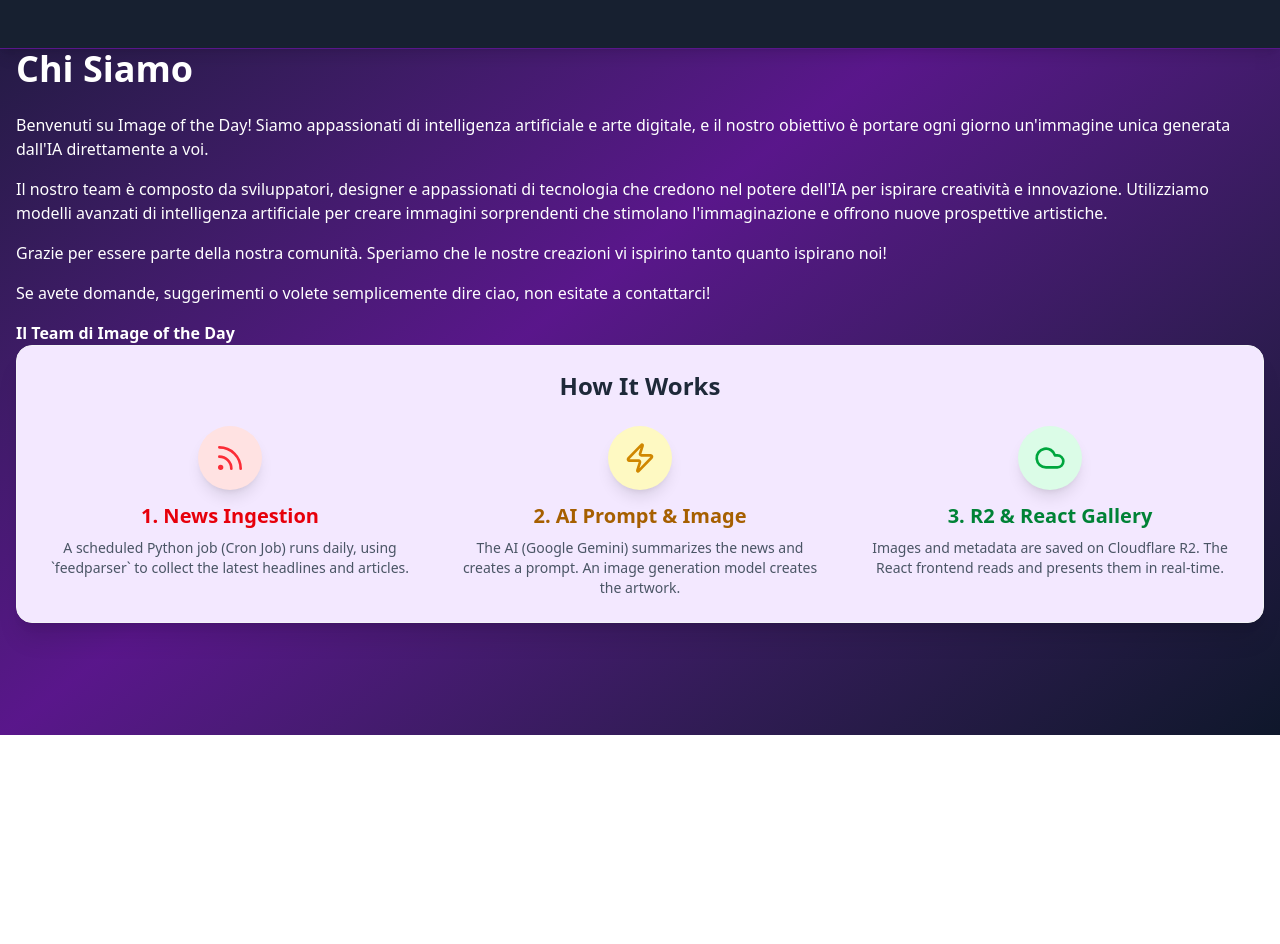
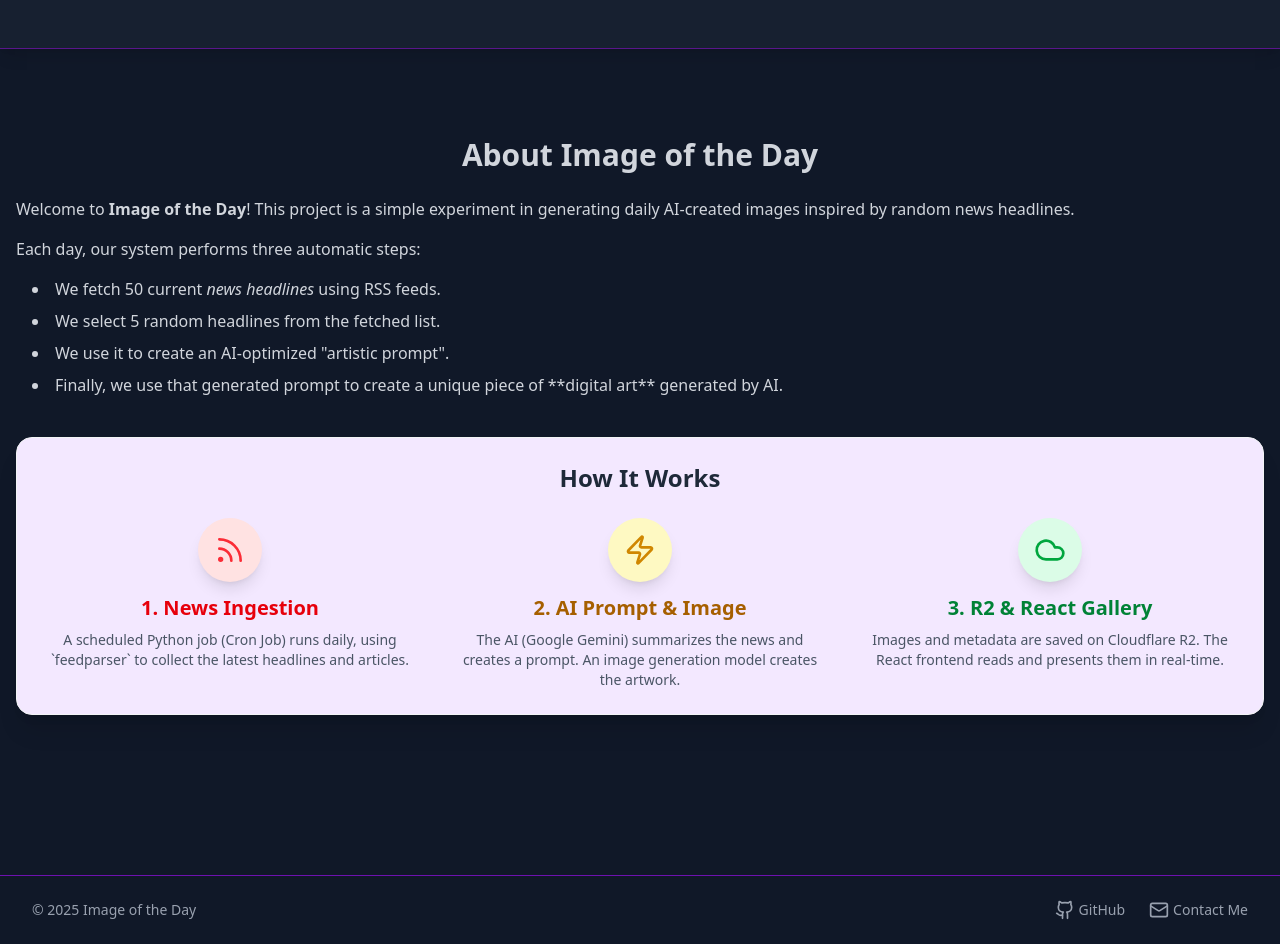
Before and after one commit to loreBianchi/image-of-the-day-fe, a React (Vite) app: page /about in a window 1280 px wide. Shown: the part 240-1184 px from the top of the page. Before the commit the page ends 975 px from the top, so only its background shows below. Built offline with nearby package versions, Linux system fonts and the light colour scheme.

Commit message:
styling templete

```diff
--- a/src/App.tsx
+++ b/src/App.tsx
@@ -1,20 +1,16 @@
-import { Header } from './components/Header';
-import { Layout } from './components/Layout';
-import { Route, Routes } from 'react-router-dom';
-import Gallery from './pages/Gallery';
-import About from './pages/About';
+import { Layout } from "./components/Layout";
+import { Route, Routes } from "react-router-dom";
+import Gallery from "./pages/Gallery";
+import About from "./pages/About";
 
 function App() {
   return (
     <Layout>
-      <Header />
-      <main className="container mx-auto px-4 pb-16">
-        <Routes>
-          <Route path="/" element={<Gallery />} />
-          <Route path="/about" element={<About />} />
-          <Route path="*" element={<h1>404 - Pagina Non Trovata</h1>} />
-        </Routes>
-      </main>
+      <Routes>
+        <Route path="/" element={<Gallery />} />
+        <Route path="/about" element={<About />} />
+        <Route path="*" element={<h1>404 - Pagina Non Trovata</h1>} />
+      </Routes>
     </Layout>
   );
 }
--- /dev/null
+++ b/src/components/Footer.tsx
@@ -0,0 +1,38 @@
+import { Github, Mail } from "lucide-react";
+import React from "react";
+
+export const Footer: React.FC = () => {
+  const currentYear = new Date().getFullYear();
+
+  return (
+    <footer className="bg-gray-900 border-t border-purple-800 text-gray-400 py-6 mt-12">
+      <div className="container mx-auto px-4 sm:px-6 lg:px-8">
+        <div className="flex flex-col md:flex-row justify-between items-center text-sm space-y-4 md:space-y-0">
+          <p>&copy; {currentYear} Image of the Day</p>
+
+          <div className="flex space-x-6">
+            <a
+              href="https://github.com/loreBianchi/image-of-the-day-fe" // Sostituisci con il tuo repo
+              target="_blank"
+              rel="noopener noreferrer"
+              className="flex items-center hover:text-purple-400 transition"
+              aria-label="GitHub Repository"
+            >
+              <Github className="w-5 h-5 mr-1" />
+              GitHub
+            </a>
+
+            <a
+              href="mailto:lorebianchi456@gmail.com" // Sostituisci con la tua email
+              className="flex items-center hover:text-purple-400 transition"
+              aria-label="Contattami via Email"
+            >
+              <Mail className="w-5 h-5 mr-1" />
+              Contact Me
+            </a>
+          </div>
+        </div>
+      </div>
+    </footer>
+  );
+};
--- a/src/components/Layout.tsx
+++ b/src/components/Layout.tsx
@@ -1,4 +1,6 @@
 import type { FC, ReactNode } from "react";
+import { Footer } from "./Footer";
+import { Header } from "./Header";
 
 type LayoutProps = {
   children: ReactNode;
@@ -8,11 +10,16 @@ type LayoutProps = {
 export const Layout: FC<LayoutProps> = ({ children, classNames }) => {
   return (
     <div
-      className={`min-h-screen bg-linear-to-br from-slate-900 via-purple-900 to-slate-900 ${
+      className={`min-h-screen flex flex-col bg-gray-900 text-gray-100 ${ // Ho semplificato il tuo gradiente che usava classi non standard di Tailwind
         classNames ?? ""
       }`}
     >
-      {children}
+      <Header />
+      <main className="container mx-auto px-4 py-16">
+        {children}
+      </main>
+
+      <Footer />
     </div>
   );
 };
--- a/src/pages/About.tsx
+++ b/src/pages/About.tsx
@@ -1,23 +1,24 @@
-import React from 'react';
-import { WorkflowDesc } from '../components/WorflowDesc';
+import React from "react";
+import { WorkflowDesc } from "../components/WorflowDesc";
 
 const About: React.FC = () => {
   return (
-    <div className="text-white">
-      <h1 className="text-4xl font-bold mb-6">Chi Siamo</h1>
+    <div className="text-gray-300 my-6">
+      <h2 className="text-3xl font-bold mb-6 text-center">About Image of the Day</h2>
       <p className="mb-4">
-        Benvenuti su Image of the Day! Siamo appassionati di intelligenza artificiale e arte digitale, e il nostro obiettivo è portare ogni giorno un'immagine unica generata dall'IA direttamente a voi.
+        Welcome to <b>Image of the Day</b>! This project is a simple experiment in generating daily
+        AI-created images inspired by random news headlines.
       </p>
-      <p className="mb-4">
-        Il nostro team è composto da sviluppatori, designer e appassionati di tecnologia che credono nel potere dell'IA per ispirare creatività e innovazione. Utilizziamo modelli avanzati di intelligenza artificiale per creare immagini sorprendenti che stimolano l'immaginazione e offrono nuove prospettive artistiche.
-      </p>
-      <p className="mb-4">
-        Grazie per essere parte della nostra comunità. Speriamo che le nostre creazioni vi ispirino tanto quanto ispirano noi!
-      </p>
-      <p className="mb-4">
-        Se avete domande, suggerimenti o volete semplicemente dire ciao, non esitate a contattarci!
-      </p>
-      <p className="font-semibold">Il Team di Image of the Day</p>
+      <p className="mb-4">Each day, our system performs three automatic steps:</p>
+      <ul className="list-disc list-inside ml-4 space-y-2 mb-10">
+        <li>We fetch 50 current <i>news headlines</i> using RSS feeds.</li>
+        <li>We select 5 random headlines from the fetched list.</li>
+        <li>We use it to create an AI-optimized "artistic prompt".</li>
+        <li>
+          Finally, we use that generated prompt to create a unique piece of **digital art**
+          generated by AI.
+        </li>
+      </ul>
 
       <WorkflowDesc />
     </div>
```
